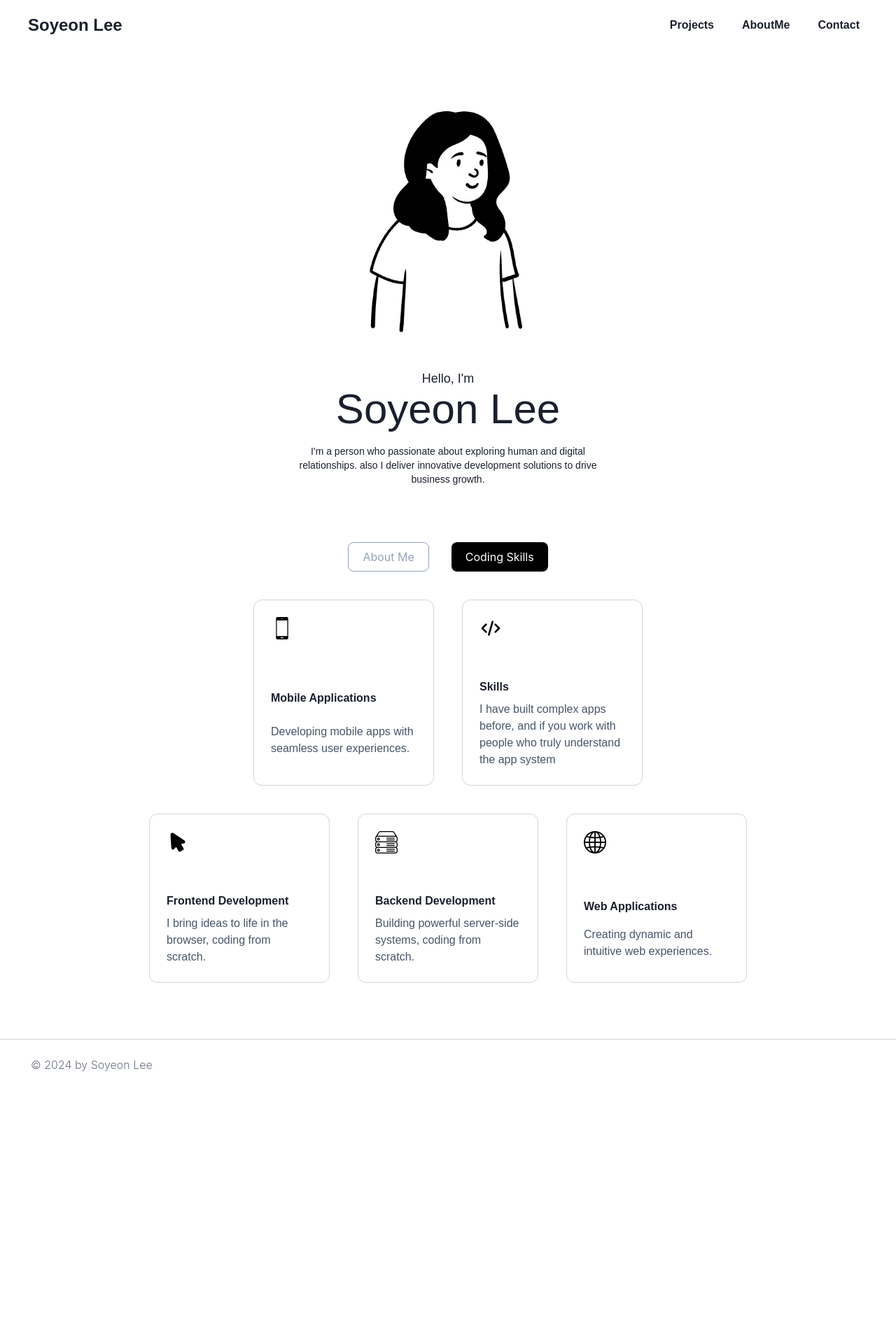
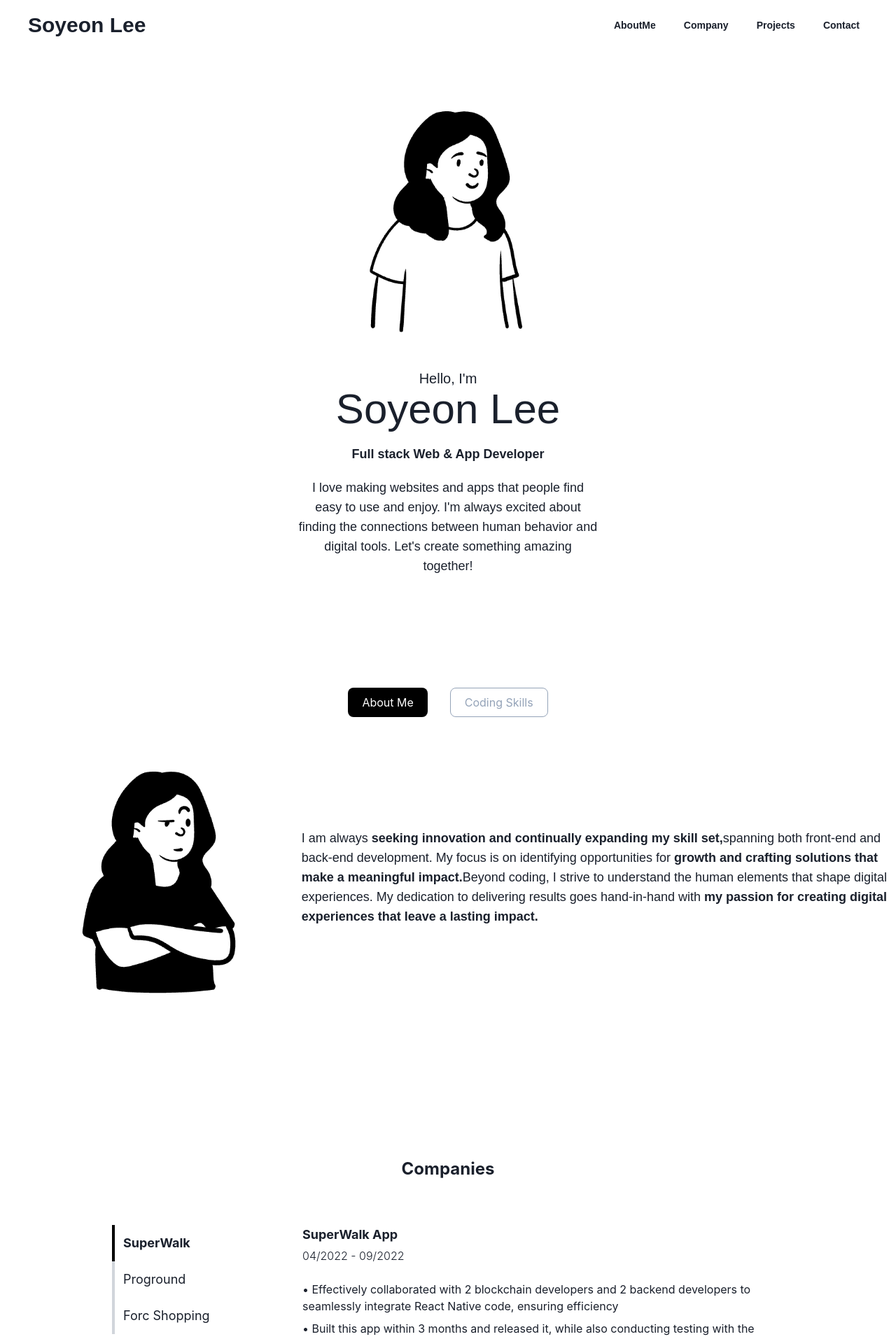
Before and after one commit to call203/portfolio, a React (Create React App) app: page / in a window 1280 px wide. Shown: the top 1914 px of the page at 70% size. Before the commit the page ends 1558 px from the top, so only its background shows below. Built offline with nearby package versions, Linux system fonts and the light colour scheme.

Commit message:
add Company

```diff
--- a/package.json
+++ b/package.json
@@ -17,6 +17,7 @@
     "framer-motion": "^6",
     "react": "^18.2.0",
     "react-dom": "^18.2.0",
+    "react-multi-carousel": "^2.8.4",
     "react-scripts": "5.0.1",
     "typescript": "^4.9.5",
     "web-vitals": "^2.1.4"
--- a/src/App.css
+++ b/src/App.css
@@ -1,5 +1,5 @@
 .App {
-  text-align: center;
+  /* text-align: center; */
 }
 
 .App-logo {
--- a/src/App.tsx
+++ b/src/App.tsx
@@ -1,21 +1,34 @@
 import './App.css'
+
 import { ChakraProvider } from '@chakra-ui/react'
 
 import Header from './components/Header'
 import Footer from './components/Footer'
 import Home from './components/Home'
 import AboutMe from './components/AboutMe'
+import Company from './components/Company'
 
 function App() {
+  const handleScroll = (item: React.ReactNode) => {
+    if (item) {
+      const container = document.getElementById(item.toString())
+      if (container) {
+        container.scrollIntoView({ behavior: 'smooth' })
+      }
+    }
+  }
+
   return (
     <ChakraProvider>
       <div className="App">
-        <Header />
+        <Header handleScroll={handleScroll} />
         <Home />
-        <div className="py-20 px-3">
+        <div className="pb-24 pt-40 px-3" id="AboutMe">
           <AboutMe />
         </div>
-
+        <div className="py-24 lg:px-40 px-5" id="Company">
+          <Company />
+        </div>
         <Footer />
       </div>
     </ChakraProvider>
--- /dev/null
+++ b/src/assets/data.tsx
@@ -0,0 +1,31 @@
+export const Experiences = [
+  {
+    title: 'SuperWalk',
+    name: 'SuperWalk App',
+    date: '04/2022 - 09/2022',
+    detail: [
+      '• Effectively collaborated with 2 blockchain developers and 2 backend developers to seamlessly integrate React Native code, ensuring efficiency',
+      '• Built this app within 3 months and released it, while also conducting testing with the participation of two frontend developers Effectively collaborated with 2 blockchain developers and 2 backend developers to seamlessly integrate React Native code, ensuring efficiency',
+      '• Actively participated in hiring front end developers and have assigned tasks to the team',
+    ],
+  },
+  {
+    title: 'Proground',
+    name: 'Proground App',
+    date: '06/2021 - 05/2022',
+    detail: [
+      '• Effectively led a front-end team of 4 interns and improved code quality to enhance communication and ease of management',
+      '• Participated in building, releasing, and testing the app from the start and accommodated it for use by 10,000 users',
+      '• To utilize walking information, Handled various phone sensors and integrated API, such as Garmin, into the app',
+    ],
+  },
+  {
+    title: 'Forc Shopping',
+    name: 'Forc Shopping App',
+    date: '05/2021 - 07/2021',
+    detail: [
+      '• Developed several functions, and seamlessly integrated them into the original code as part of a 3-person team.',
+      '• Developed the UI using React and implemented a search functionality that Connected Flask and React to efficiently retrieve a large amount of data for the search engine',
+    ],
+  },
+]
--- a/src/components/AboutMe.tsx
+++ b/src/components/AboutMe.tsx
@@ -28,11 +28,7 @@ const SkillBox = (datas: SkillBoxProps) => {
 }
 
 function AboutMe() {
-  const [toggle, setToggle] = useState(false)
-
-  useEffect(() => {
-    console.log(toggle)
-  }, [toggle])
+  const [toggle, setToggle] = useState(true)
 
   const handleButton = () => {
     setToggle(!toggle)
@@ -69,14 +65,28 @@ function AboutMe() {
             <Image
               src={BlackAvatar}
               alt="profile img"
-              className="h-auto max-w-full w-1/3 hidden lg:block"
+              className="h-auto max-w-full w-4/12 hidden lg:block"
             />
-            <div>
-              As a frontend developer, my expertise lies in creating seamless
-              and intuitive user experiences. I specialize in using cutting-edge
-              technologies to produce high-quality web applications.
-              Specifically, I have vast knowledge of ReactJS and NodeJS, which
-              allow me to build complex and dynamic applications with ease.
+            <div className="lg:text-lg text-md">
+              I am always
+              <span className="font-bold">
+                {' '}
+                seeking innovation and continually expanding my skill set,
+              </span>
+              spanning both front-end and back-end development. My focus is on
+              identifying opportunities for
+              <span className="font-bold">
+                {' '}
+                growth and crafting solutions that make a meaningful impact.
+              </span>
+              Beyond coding, I strive to understand the human elements that
+              shape digital experiences. My dedication to delivering results
+              goes hand-in-hand with
+              <span className="font-bold">
+                {' '}
+                my passion for creating digital experiences that leave a lasting
+                impact.
+              </span>
             </div>
           </div>
         </>
@@ -87,12 +97,12 @@ function AboutMe() {
               <SkillBox
                 imgSrc={SmartPhone}
                 title="Mobile Applications"
-                content="Developing mobile apps with seamless user experiences."
+                content="Crafting seamless and intuitive mobile apps to deliver exceptional user experiences."
               />
               <SkillBox
-                imgSrc={Html}
-                title="Skills"
-                content="I have built complex apps before, and if you work with people who truly understand the app system"
+                imgSrc={WWW}
+                title="Web Applications"
+                content="Developing dynamic and user-friendly web experiences that captivate and engage"
               />
             </div>
           </div>
@@ -101,17 +111,18 @@ function AboutMe() {
               <SkillBox
                 imgSrc={Cursor}
                 title="Frontend Development"
-                content="I bring ideas to life in the browser, coding from scratch."
+                content="Transforming ideas into reality within the browser.
+                 [React, React Native, NextJS, Redux]"
               />
               <SkillBox
                 imgSrc={Servers}
                 title="Backend Development"
-                content="Building powerful server-side systems, coding from scratch."
+                content="Building powerful server-side systems, coding from scratch. [Spring, NodeJS]"
               />
               <SkillBox
-                imgSrc={WWW}
-                title="Web Applications"
-                content="Creating dynamic and intuitive web experiences."
+                imgSrc={Html}
+                title="Languages"
+                content="JavaScript, TypeScript, Python, HTML, CSS, SQL, Java"
               />
             </div>
           </div>
--- /dev/null
+++ b/src/components/Company.tsx
@@ -0,0 +1,143 @@
+import { useEffect, useState } from 'react'
+import { Experiences } from '../assets/data'
+import Carousel from 'react-multi-carousel'
+import 'react-multi-carousel/lib/styles.css'
+
+interface ExperiencesProps {
+  title?: string
+  name: string
+  date: string
+  detail: string[]
+}
+
+const CustomDot = ({ onMove, index, active, onClick }: any) => {
+  useEffect(() => {
+    console.log(active)
+    console.log(index)
+  }, [active, index])
+  return (
+    <div
+      className={`w-44 h-1.5 ${
+        active ? 'bg-black' : 'bg-white border border-shadow'
+      }`}
+      onClick={() => onClick()}
+    >
+      {'   '}
+    </div>
+  )
+}
+
+const Experience = ({ name, date, detail }: ExperiencesProps) => {
+  return (
+    <div>
+      <div className="font-bold text-lg mb-1">{name}</div>
+      <div className="font-light mb-6">{date}</div>
+      <div>
+        {detail.map((info, index) => {
+          return (
+            <p className="pb-2 text-md" key={index}>
+              {info}
+            </p>
+          )
+        })}
+      </div>
+    </div>
+  )
+}
+
+function Company() {
+  const [companyIdx, setCompanyIdx] = useState(0)
+
+  return (
+    <div className="container">
+      <h1 className="font-bold text-2xl mb-16 text-center">Companies</h1>
+      <div className="hidden lg:flex flex-row">
+        <div className="flex flex-row">
+          <div className="flex-col">
+            {Experiences.map((item, index) => {
+              return (
+                <div
+                  key={index}
+                  className={`py-3 w-40 mr-28 flex-col border-l-4  ${
+                    companyIdx === index
+                      ? 'border-black font-bold'
+                      : 'border-gray-300'
+                  } hover:font-bold`}
+                  onClick={() => {
+                    setCompanyIdx(index)
+                  }}
+                >
+                  <div className="text-left ml-3 text-lg">{item.title}</div>
+                </div>
+              )
+            })}
+          </div>
+          <div>
+            <Experience
+              name={Experiences[companyIdx].name}
+              date={Experiences[companyIdx].date}
+              detail={Experiences[companyIdx].detail}
+            />
+          </div>
+        </div>
+      </div>
+
+      <div className="lg:hidden">
+        {/* Mobile */}
+        <Carousel
+          className="pb-10"
+          additionalTransfrom={0}
+          containerClass="container"
+          draggable
+          focusOnSelect={false}
+          keyBoardControl
+          minimumTouchDrag={80}
+          pauseOnHover
+          renderArrowsWhenDisabled={false}
+          renderButtonGroupOutside={false}
+          customDot={<CustomDot />}
+          showDots
+          removeArrowOnDeviceType={['tablet', 'mobile']}
+          slidesToSlide={1}
+          swipeable
+          responsive={{
+            desktop: {
+              breakpoint: {
+                max: 3000,
+                min: 1024,
+              },
+              items: 1,
+            },
+            mobile: {
+              breakpoint: {
+                max: 464,
+                min: 0,
+              },
+              items: 1,
+            },
+            tablet: {
+              breakpoint: {
+                max: 1024,
+                min: 464,
+              },
+              items: 1,
+            },
+          }}
+        >
+          {Experiences.map((item, index) => {
+            return (
+              <Experience
+                name={item.name}
+                date={item.date}
+                detail={item.detail}
+                key={index}
+              />
+            )
+          })}
+        </Carousel>
+      </div>
+    </div>
+  )
+}
+
+export default Company
--- a/src/components/Footer.tsx
+++ b/src/components/Footer.tsx
@@ -1,6 +1,6 @@
 const Footer = () => {
   return (
-    <footer className="flex flex-col  bg-white px-11 py-6 border-t border-gray-300">
+    <footer className="flex flex-col  bg-white px-11 py-6 border-t border-gray-300 mt-28">
       <div className="flex text-center text-gray-500">
         <p className="font-light">
           &copy; {new Date().getFullYear().toString()} by Soyeon Lee
--- a/src/components/Header.tsx
+++ b/src/components/Header.tsx
@@ -4,26 +4,34 @@ import {
   HStack,
   IconButton,
   useDisclosure,
-  useColorModeValue,
   Stack,
 } from '@chakra-ui/react'
 import { HamburgerIcon, CloseIcon } from '@chakra-ui/icons'
 
 interface Props {
   children: React.ReactNode
+  handleScroll: (item: React.ReactNode) => void
 }
 
-const Links = ['Projects', 'AboutMe', 'Contact']
+interface HeaderProps {
+  handleScroll: (item: React.ReactNode) => void
+}
+
+const Links = ['AboutMe', 'Company', 'Projects', 'Contact']
 
 const NavLink = (props: Props) => {
-  const { children } = props
+  const { children, handleScroll } = props
   return (
-    <div className="font-sans font-semibold px-3">
-      <a href="/">{children}</a>
+    <div
+      className="font-sans font-semibold px-3 text-sm"
+      onClick={() => handleScroll(children)}
+    >
+      {children}
     </div>
   )
 }
-function Header() {
+
+function Header({ handleScroll }: HeaderProps) {
   const { isOpen, onOpen, onClose } = useDisclosure()
 
   return (
@@ -31,7 +39,9 @@ function Header() {
       <div className="py-1 px-10 mb-7">
         <Flex h={16} alignItems={'center'} justifyContent={'space-between'}>
           <HStack alignItems={'center'}>
-            <p className="font-oleo font-bold text-2xl">Soyeon Lee</p>
+            <p className="font-oleo font-bold lg:text-3xl text-xl">
+              Soyeon Lee
+            </p>
           </HStack>
           <Flex alignItems={'center'}>
             <HStack
@@ -40,7 +50,9 @@ function Header() {
               display={{ base: 'none', md: 'flex' }}
             >
               {Links.map((link) => (
-                <NavLink key={link}>{link}</NavLink>
+                <NavLink key={link} handleScroll={handleScroll}>
+                  {link}
+                </NavLink>
               ))}
             </HStack>
           </Flex>
@@ -58,7 +70,9 @@ function Header() {
           <Box pb={4} display={{ md: 'none' }}>
             <Stack as={'nav'} spacing={4}>
               {Links.map((link) => (
-                <NavLink key={link}>{link}</NavLink>
+                <NavLink key={link} handleScroll={handleScroll}>
+                  {link}
+                </NavLink>
               ))}
             </Stack>
           </Box>
--- a/src/components/Home.tsx
+++ b/src/components/Home.tsx
@@ -8,23 +8,23 @@ function Home() {
         <Image
           src={Avatar}
           alt="profile img"
-          className="h-auto max-w-full w-1/3"
+          className="h-auto max-w-full w-4/12"
         />
       </div>
-      <div className="flex justify-center text-lg">
+      <div className="flex justify-center lg:text-xl text-lg">
         <p>Hello, I'm</p>
       </div>
       <div className="flex justify-center font-oleo text-6xl mb-5">
         <p>Soyeon Lee</p>
       </div>
-      <div className="justify-center block lg:hidden font-bold mb-5">
+      <div className="justify-center  text-center font-bold mb-5 text-sm lg:text-lg">
         <p>Full stack Web & App Developer</p>
       </div>
       <div className="flex justify-center">
-        <p className="lg:w-1/3 w-2/4 text-sm font-normal">
-          I'm a person who passionate about exploring human and digital
-          relationships. also I deliver innovative development solutions to
-          drive business growth.
+        <p className="lg:w-1/3 w-2/4 lg:text-lg text-md font-normal text-center">
+          I love making websites and apps that people find easy to use and
+          enjoy. I'm always excited about finding the connections between human
+          behavior and digital tools. Let's create something amazing together!
         </p>
       </div>
     </div>
```
Also changed, not shown: 1 other file (tests, documents, lock files or other folders).
